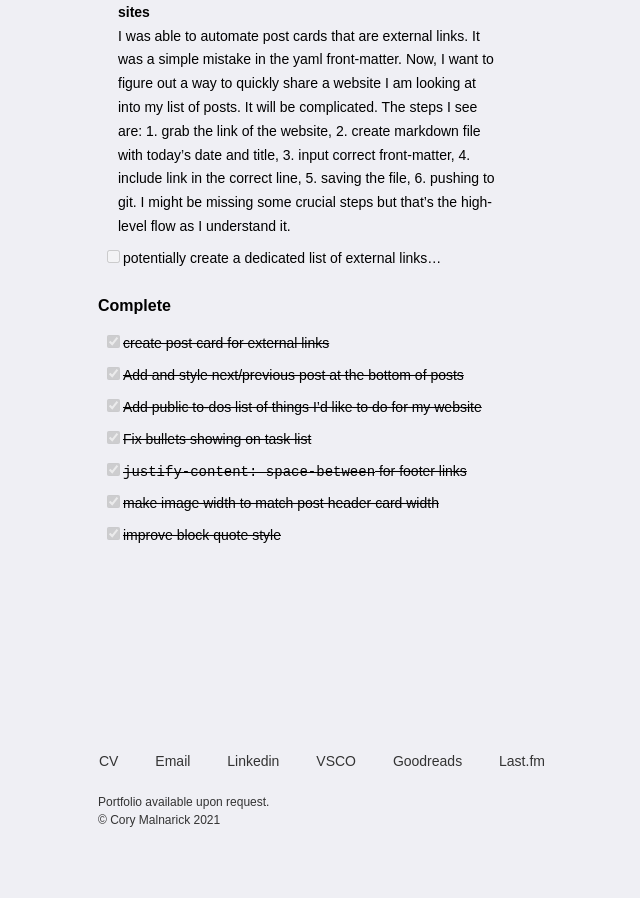
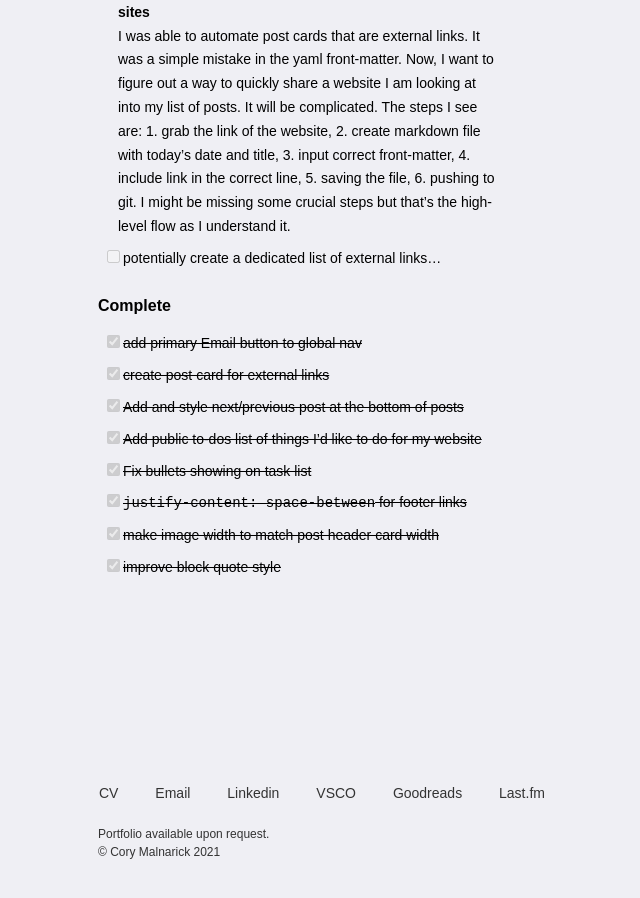
Before and after one commit to foundmonster/foundmonster.github.io, a Jekyll site: the page built from to-dos.md, in a window 1280 px wide and 900 px high, scrolled down 1226 px. Shown: the whole window, without its empty margins (318-958 px from the left). Built offline with Jekyll 4.4.1, drawn with Linux system fonts in a browser that asks for light colours; some web fonts are replaced; before the commit the page ends 2094 px from its top, so only the background shows below that.

Commit message:
updates to to dos page

```diff
--- a/to-dos.md
+++ b/to-dos.md
@@ -21,6 +21,7 @@ I was able to automate post cards that are external links. It was a simple mista
 
 **Complete**
 
+- [x] ~~add primary Email button to global nav~~
 - [x] ~~create post card for external links~~
 - [x] ~~Add and style next/previous post at the bottom of posts~~
 - [x] ~~Add public to-dos list of things I'd like to do for my website~~
```
